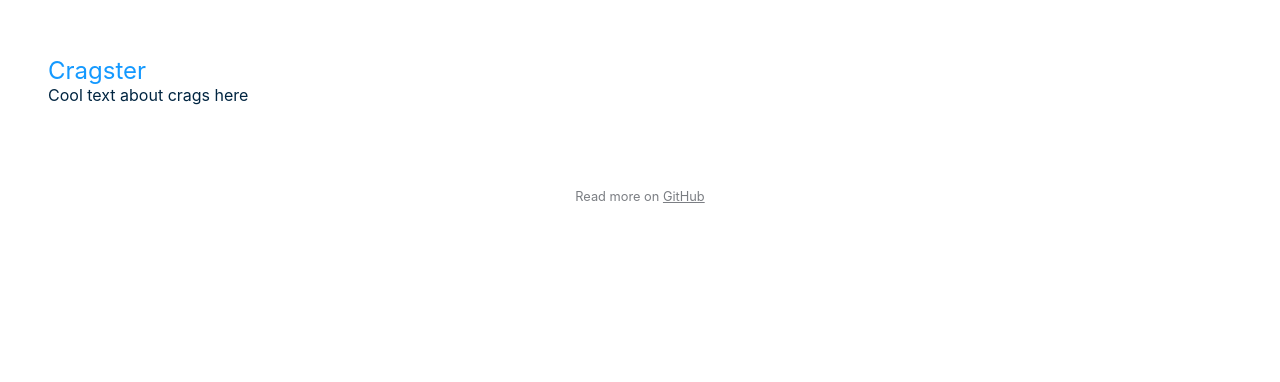
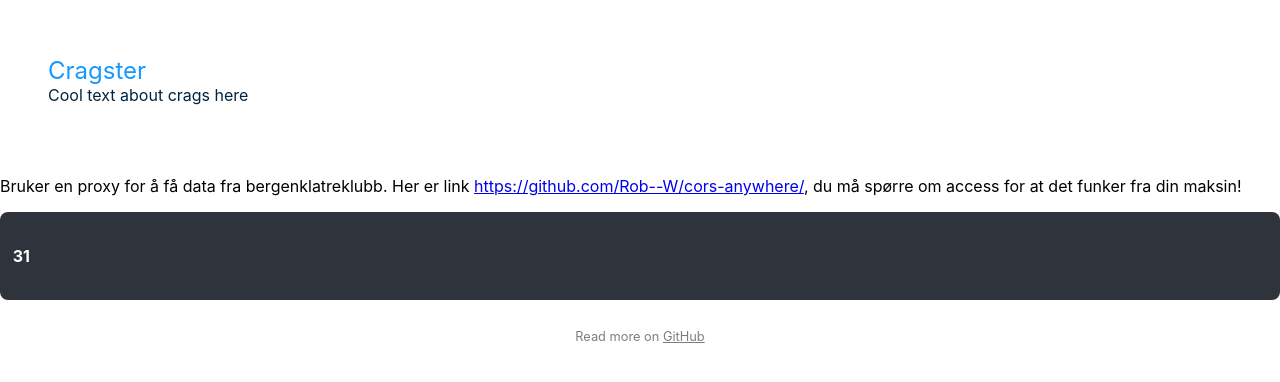
Before and after one commit to EspenBrun/cragster, a React (Create React App) app: page / in a window 1280 px wide. Shown: the top 382 px of the page. Built offline with nearby package versions, Linux system fonts and the light colour scheme; no server answers.

Commit message:
BKK response

```diff
--- a/src/App.js
+++ b/src/App.js
@@ -1,10 +1,10 @@
-
-import { Header, Footer } from './components/'
+import { Header, BKK, Footer } from './components/'
 
 function App() {
   return (
   <>
     <Header/>
+    {BKK ("31")}
     <Footer/>
   </>
   );
--- /dev/null
+++ b/src/components/BKK.jsx
@@ -0,0 +1,66 @@
+import React, {useEffect, useState } from 'react';
+import styled from 'styled-components';
+
+const ListItem = styled.div`
+  background-color: #2F333C;
+  border-radius: 0.5rem;
+
+  padding: 0.6rem;
+  margin: 0rem 0rem 0.4rem 0rem;
+`;
+
+const LocationName = styled.h4`
+  color: white;
+  padding: 0.2rem;
+  width: 40%;
+`;
+// fetch("https://ute.bergenklatreklubb.no/forere/cragdatabase/felt.php?Felt_id=31", {
+//   "headers": {
+//     "accept": "text/html,application/xhtml+xml,application/xml;q=0.9,image/avif,image/webp,image/apng,*/*;q=0.8,application/signed-exchange;v=b3;q=0.9",
+//     "accept-language": "nb-NO,nb;q=0.9,en-GB;q=0.8,en;q=0.7,no;q=0.6,nn;q=0.5,en-US;q=0.4",
+//     "cache-control": "max-age=0",
+//     "sec-ch-ua": "\" Not;A Brand\";v=\"99\", \"Google Chrome\";v=\"97\", \"Chromium\";v=\"97\"",
+//     "sec-ch-ua-mobile": "?0",
+//     "sec-ch-ua-platform": "\"macOS\"",
+//     "sec-fetch-dest": "document",
+//     "sec-fetch-mode": "navigate",
+//     "sec-fetch-site": "none",
+//     "sec-fetch-user": "?1",
+//     "upgrade-insecure-requests": "1",
+//     "cookie": "phpbb3_qabj8_u=1; phpbb3_qabj8_k=; phpbb3_qabj8_sid=cc4b9ce4af4a3cea7b0c31d0ad071f81; _pk_id.1.934a=6b09690ab0aa2e02.1643145041.; _pk_ses.1.934a=1; cb-enabled=enabled"
+//   },
+//   "referrerPolicy": "strict-origin-when-cross-origin",
+//   "body": null,
+//   "method": "GET"
+// });
+function BKK(cragId) {
+  const [weatherDataList, setWeatherDataList] = useState(null);
+  const [showAdvancedForecast, setShowAdvancedForecast] = useState(false);
+
+  useEffect(()=>{
+    const url = 'https://cors-anywhere.herokuapp.com/https://ute.bergenklatreklubb.no/forere/cragdatabase/felt.php?Felt_id=' + cragId;
+    const requestOptions = {
+      method: 'GET',
+      headers: {
+          'Accept': 'text/html',
+          'Access-Control-Allow-Origin': '*' }}
+    fetch(url, requestOptions)
+      // .then(response => response.json())
+      .then(function(result) {
+        setWeatherDataList(result);
+        return console.log(result);
+      })
+    // eslint-disable-next-line react-hooks/exhaustive-deps
+    },[])
+
+  return (
+    <>
+      <p>Bruker en proxy for å få data fra bergenklatreklubb. Her er link <a href="https://github.com/Rob--W/cors-anywhere/">https://github.com/Rob--W/cors-anywhere/</a>, du må spørre om access for at det funker fra din maksin!</p>
+      <ListItem>
+        <LocationName> {cragId} </LocationName>
+      </ListItem>
+    </>
+  );
+}
+
+export default BKK;
--- a/src/components/index.js
+++ b/src/components/index.js
@@ -1,3 +1,4 @@
 // Components
 export { default as Header } from './Header/Header';
 export { default as Footer } from './Footer/Footer';
+export { default as BKK } from './BKK';
```
